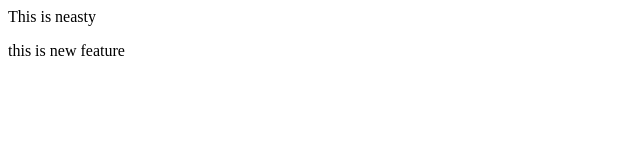
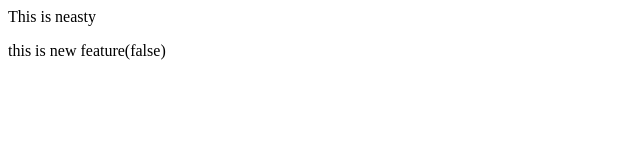
Before and after one commit to Slambot01/localrepo, a plain HTML site: page index.html in a window 1280 px wide. Shown: the full height of the page, 0-640 px from the left. Drawn offline with Linux system fonts and the light colour scheme.

Commit message:
new false  added

```diff
--- a/index.html
+++ b/index.html
@@ -1,2 +1,2 @@
 <p>This is neasty</p>
-<p>this is new feature</p>
+<p>this is new feature(false)</p>
```
